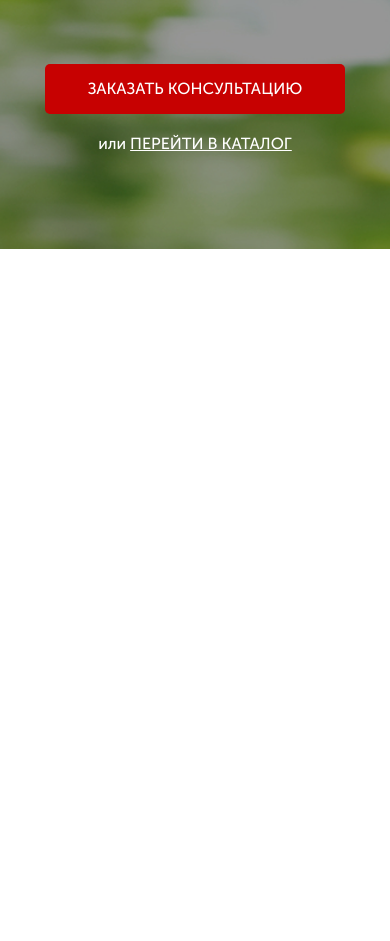
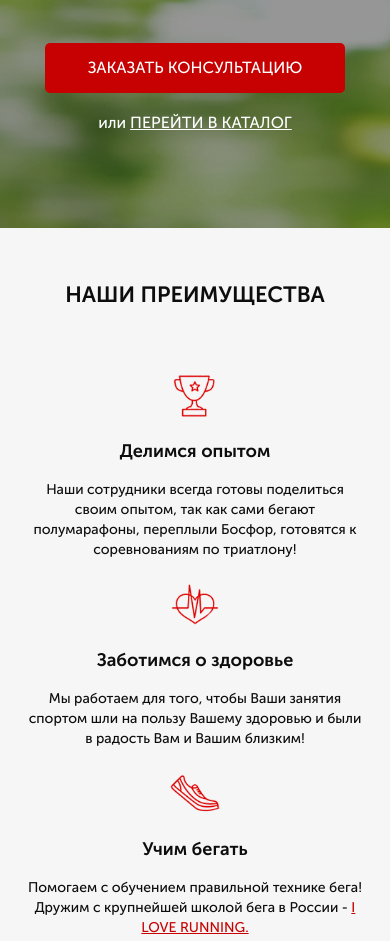
Before and after one commit to antmedwedew/RunSmart, a website: page src/index.html in a window 390 px wide. Shown: the part 527-1468 px from the top of the page. Before the commit the page ends 844 px from the top, so only its background shows below. Drawn offline with Linux system fonts and the light colour scheme.

Commit message:
imposed section advantage and adapt this section

```diff
--- a/src/index.html
+++ b/src/index.html
@@ -51,6 +51,34 @@
         </div>
     </section>
 
+    <section class="advantages">
+        <div class="container">
+            <h2 class="title">НАШИ ПРЕИМУЩЕСТВА</h2>
+
+            <div class="advantages__icons">
+                <div class="advantages__item">
+                    <div class="advantages__icon"><img src="./icons/advantages/icon_1.png" alt="cup"></div>
+                    <div class="advantages__title">Делимся опытом</div>
+                    <p class="advantages__descr">Наши сотрудники всегда готовы поделиться своим опытом,
+                    так как сами бегают полумарафоны, переплыли Босфор, готовятся к соревнованиям по триатлону!</p>
+                </div>
+
+                <div class="advantages__item">
+                    <div class="advantages__icon"><img src="./icons/advantages/icon_2.png" alt="cup"></div>
+                    <div class="advantages__title">Заботимся о здоровье</div>
+                    <p class="advantages__descr">Мы работаем для того,
+                    чтобы Ваши занятия спортом шли на пользу Вашему здоровью и были в радость Вам и Вашим близким!</p>
+                </div>
+
+                <div class="advantages__item">
+                    <div class="advantages__icon"><img src="./icons/advantages/icon_3.png" alt="cup"></div>
+                    <div class="advantages__title">Учим бегать</div>
+                    <p class="advantages__descr">Помогаем с обучением
+                    правильной технике бега! Дружим с крупнейшей школой бега в России - <a href="#">I LOVE RUNNING.</a></p>
+                </div>
+            </div>
+        </div>
+    </section>
 
     <script src="./js/script.js"></script>
 </body>
--- a/src/scss/base/_media.scss
+++ b/src/scss/base/_media.scss
@@ -1,18 +1,24 @@
 @media (max-width: 992px) {
     .container {
-        padding: 0 35px 0 35px;
+        padding: 0 25px 0 25px;
     }
 }
 
-@media (max-width: 720px) {
+@media (max-width: 768px) {
     .header {
         &__official {
             display: none;
         }
     }
+    .advantages {
+        &__descr {
+            width: 180px;
+            margin: 26px auto 0 auto;
+        }
+    }
 }
 
-@media (max-width: 576px) {
+@media (max-width: 575px) {
     .header {
         &__logo {
             img {
@@ -42,6 +48,32 @@
         &_main {
             margin: 67px auto 0 auto;
         }
+    }
+    .advantages {
+        padding: 50px 0 50px 0;
+        &__icons {
+            flex-direction: column;
+            margin-top: 40px;
+        }
+        &__icon {
+            img {
+                width: 50px;
+            }
+        }
+        &__item {
+            margin-top: 20px;
+        }
+        &__title {
+            margin-top: 17px;
+        }
+        &__descr {
+            width: 100%;
+            margin-top: 15px;
+            font-size: 14px;
+        }
+    }
+    .title {
+        font-size: 22px;
     }
 }
 
--- a/src/scss/base/_mixins.scss
+++ b/src/scss/base/_mixins.scss
@@ -0,0 +1,6 @@
+@mixin title {
+    color: $dark;
+    font-size: 30px;
+    font-weight: 700;
+    text-align: center;
+}
--- a/src/scss/base/_variables.scss
+++ b/src/scss/base/_variables.scss
@@ -1 +1,5 @@
 $main-color: #c70101;
+$dark: #0d0d0d;
+$grey: #4b4b4b;
+$grey--light: #6b6b6b;
+$grey--lighter: #d0d0d0
--- /dev/null
+++ b/src/scss/blocks/_advantages.scss
@@ -0,0 +1,35 @@
+.advantages {
+    padding: 70px 0 78px 0;
+    background-color:  #f6f6f6;
+    &__icons {
+        display: flex;
+        justify-content: space-between;
+        text-align: center;
+        margin-top: 65px;
+    }
+    &__icon {
+        width: 100%;
+        text-align: center;
+        img {
+            width: 70px;
+        }
+    }
+    &__title {
+        margin-top: 38px;
+        color: $dark;
+        font-size: 18px;
+        font-weight: 700;
+    }
+    &__descr {
+        margin-top: 26px;
+        width: 247px;
+        color: $dark;
+        font-size: 14px;
+        font-weight: 500;
+        line-height: 20px;
+        a {
+            color: $main-color;
+            text-decoration: underline;
+        }
+    }
+}
--- a/src/scss/style.scss
+++ b/src/scss/style.scss
@@ -11,9 +11,13 @@
     max-width: 950px;
     margin: 0 auto;
 }
+.title {
+    @include title
+}
 
 @import 'blocks/promo';
 @import 'blocks/header';
 @import 'blocks/buttons';
+@import 'blocks/advantages';
 
 @import 'base/media';
```
Also changed, not shown: src/css/style.min.css, src/icons/advantages/icon_1.png (added), src/icons/advantages/icon_2.png (added), src/icons/advantages/icon_3.png (added).
